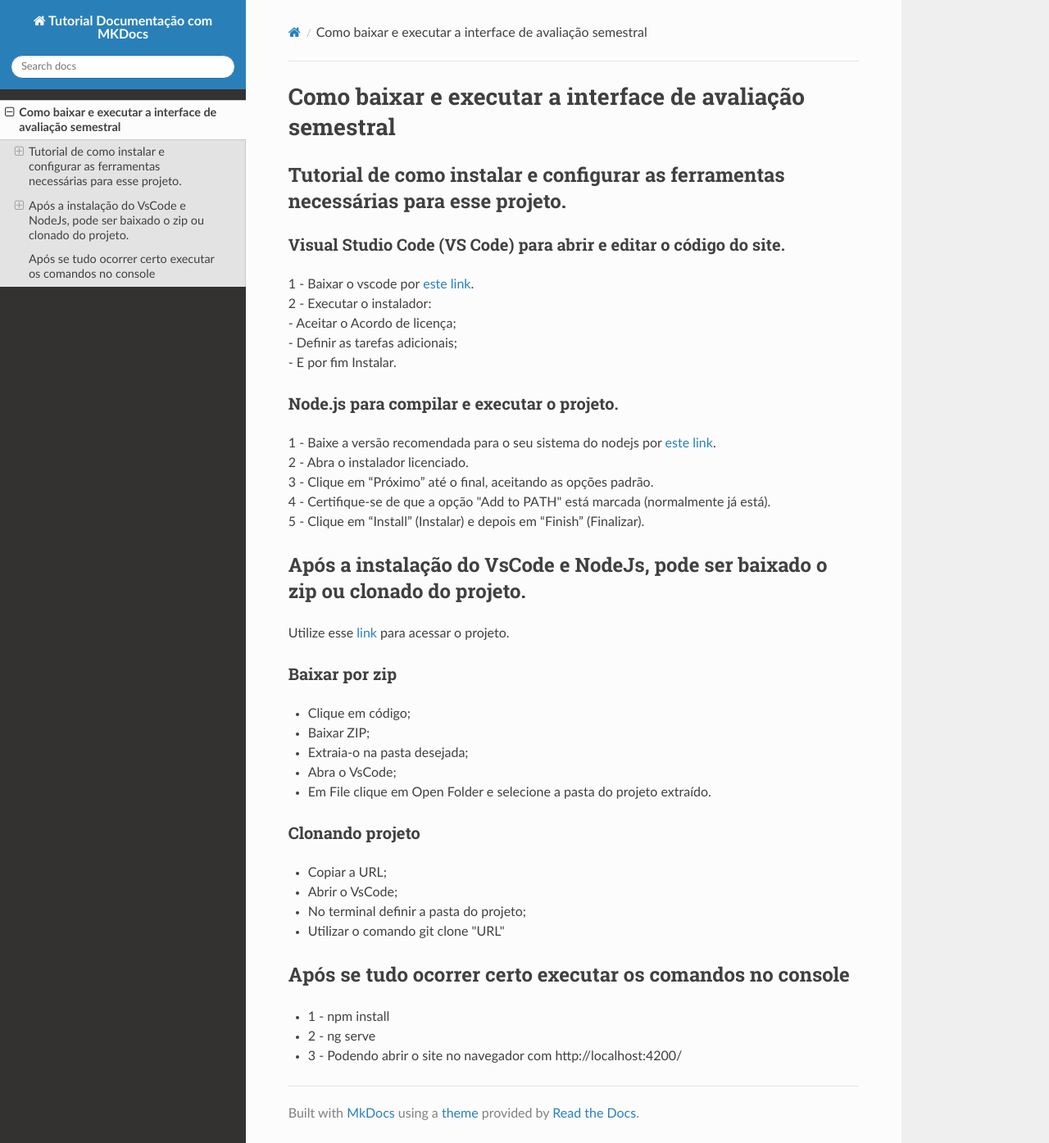
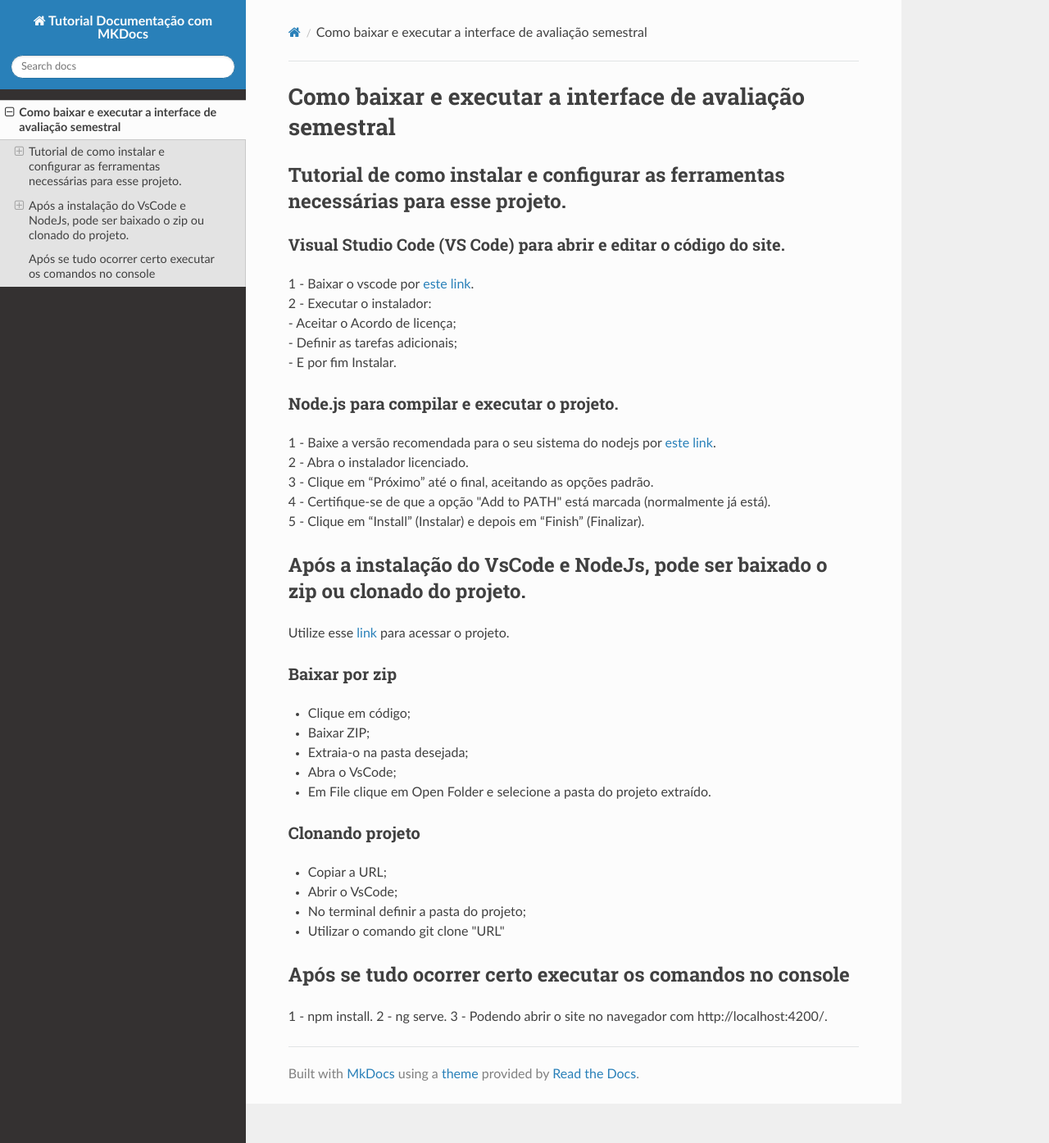
Before and after one commit to CTISM-Prof-Henry/trab-final-tarde-engenharia-da-esperteza, an MkDocs documentation site: the page built from docs/index.md, in a window 1280 px wide and 1395 px high. Shown: the whole window at 82% size. Built offline with MkDocs 1.6.1, drawn with Linux system fonts in a browser that asks for light colours; nearby versions of some CDN libraries.

```diff
--- a/docs/index.md
+++ b/docs/index.md
@@ -39,6 +39,6 @@ Utilize esse [link](https://github.com/CTISM-Prof-Henry/trab-final-tarde-engenha
 
 ## Após se tudo ocorrer certo executar os comandos no console
 
-- 1 - npm install
-- 2 - ng serve
-- 3 - Podendo abrir o site no navegador com http://localhost:4200/
+1 - npm install.
+2 - ng serve.
+3 - Podendo abrir o site no navegador com http://localhost:4200/.
```
